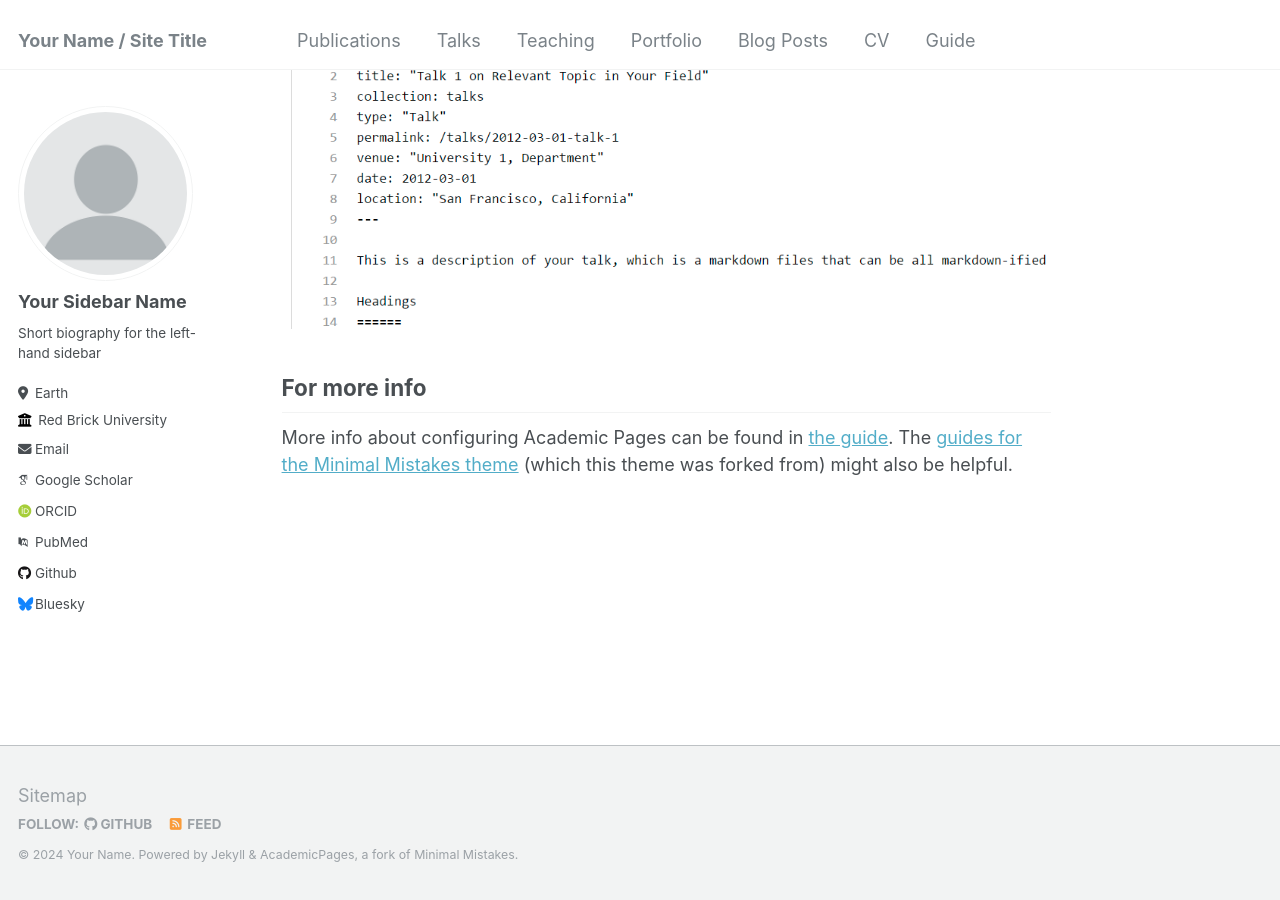
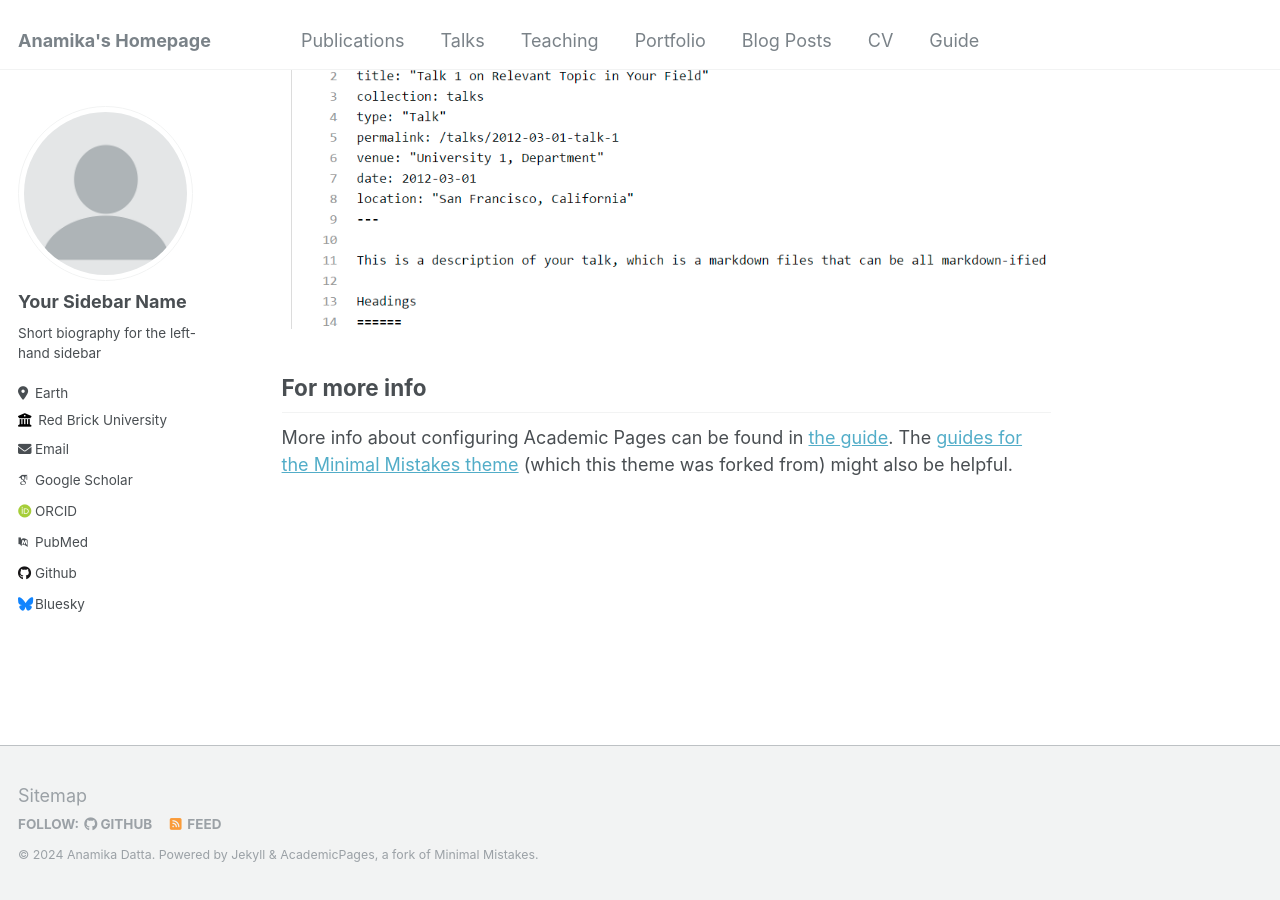
Before and after one commit to iamanamikad/blog, a Jekyll site: the page built from _pages/about.md, in a window 1280 px wide and 900 px high, scrolled down 2660 px. Built offline with Jekyll 4.4.1, drawn with Linux system fonts in a browser that asks for light colours; some web fonts are replaced.

Commit message:
Update _config.yml

```diff
--- a/_config.yml
+++ b/_config.yml
@@ -8,13 +8,13 @@
 
 # Basic Site Settings
 locale                   : "en-US"
-title                    : "Your Name / Site Title"
+title                    : "Anamika's Homepage"
 title_separator          : "-"
-name                     : &name "Your Name"
-description              : &description "personal description"
+name                     : &name "Anamika Datta"
+description              : &description "Tech Career, Learner, Creator"
 url                      : https://academicpages.github.io # the base hostname & protocol for your site e.g. "https://mmistakes.github.io"
 baseurl                  : "" # the subpath of your site, e.g. "/blog"
-repository               : "academicpages/academicpages.github.io"
+repository               : "iamanamikad/blog"
 
 # Site Author - The following control what appear as part of the author content on the side bar.
 #               If a field is blank the icon and link will not appear, otherwise it will be shown.
```
